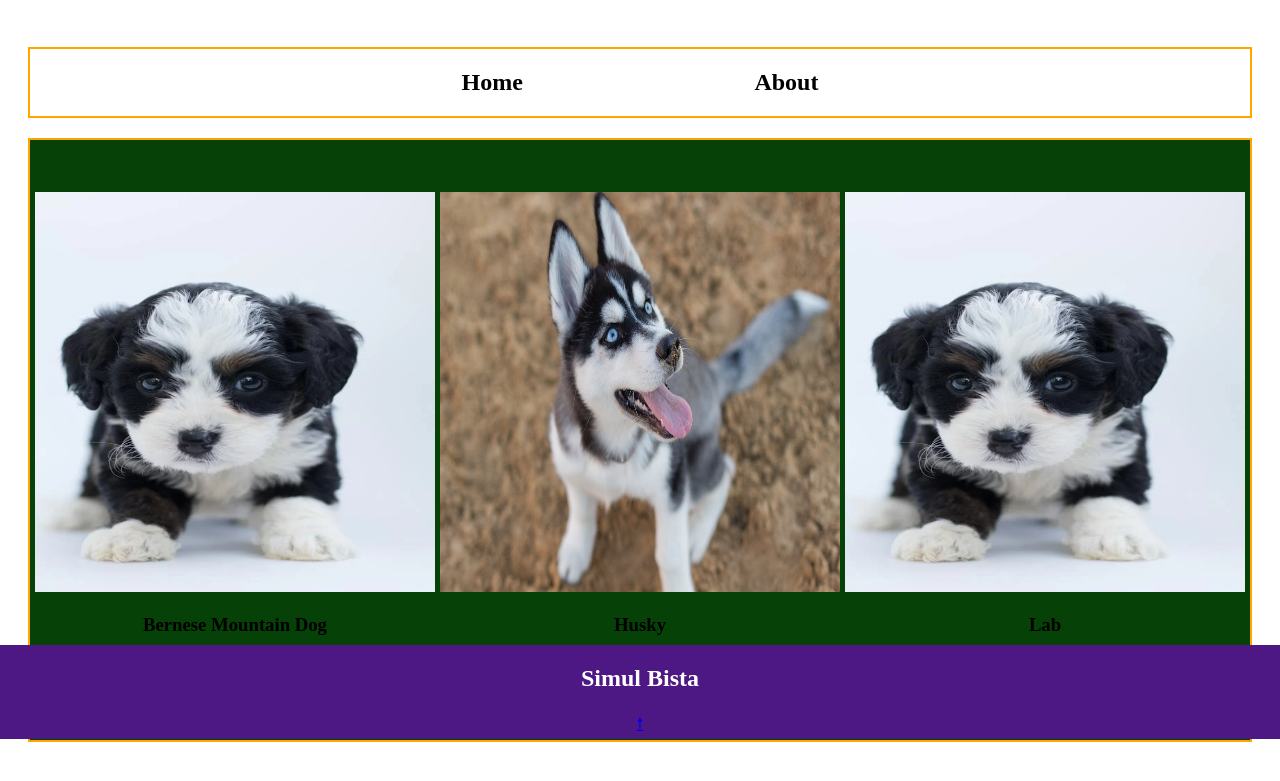
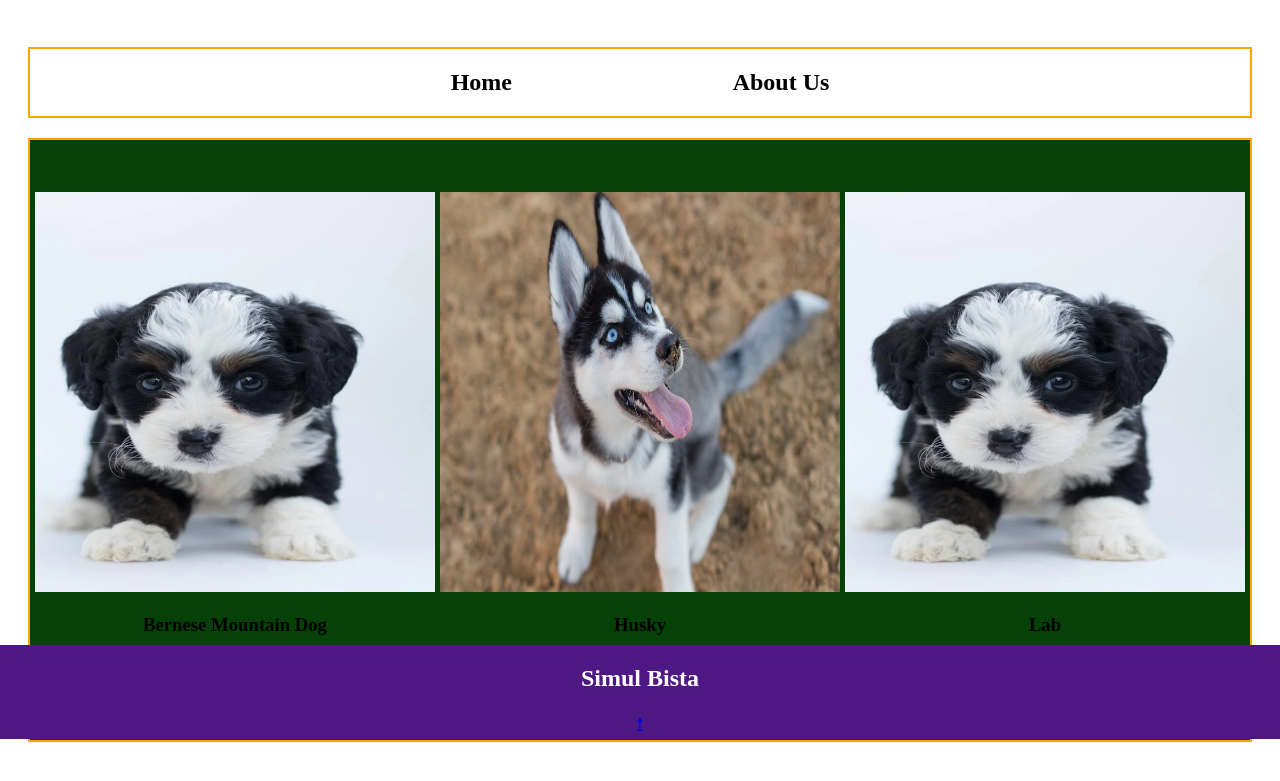
Before and after one commit to simulbista/PuppyHeaven, a plain HTML site: page index.html in a window 1280 px wide. Shown: the part 61-842 px from the top of the page. Drawn offline with Linux system fonts and the light colour scheme.

Commit message:
update index.html

```diff
--- a/index.html
+++ b/index.html
@@ -18,7 +18,7 @@
     <!-- nav -->
     <nav>
         <h2><a href="#">Home</a></h2>
-        <h2><a href="#">About</a></h2>
+        <h2><a href="#">About Us</a></h2>
     </nav>
 
     <!-- main -->
```
